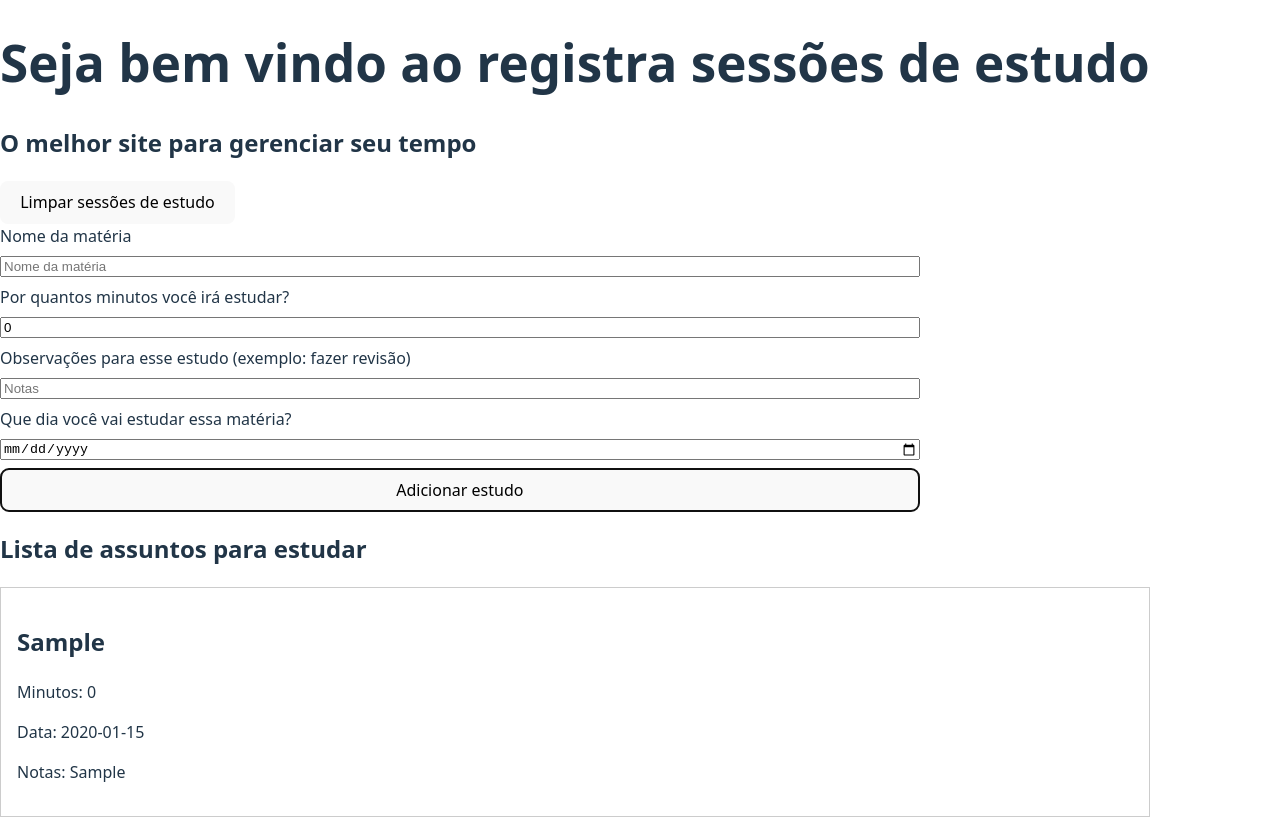
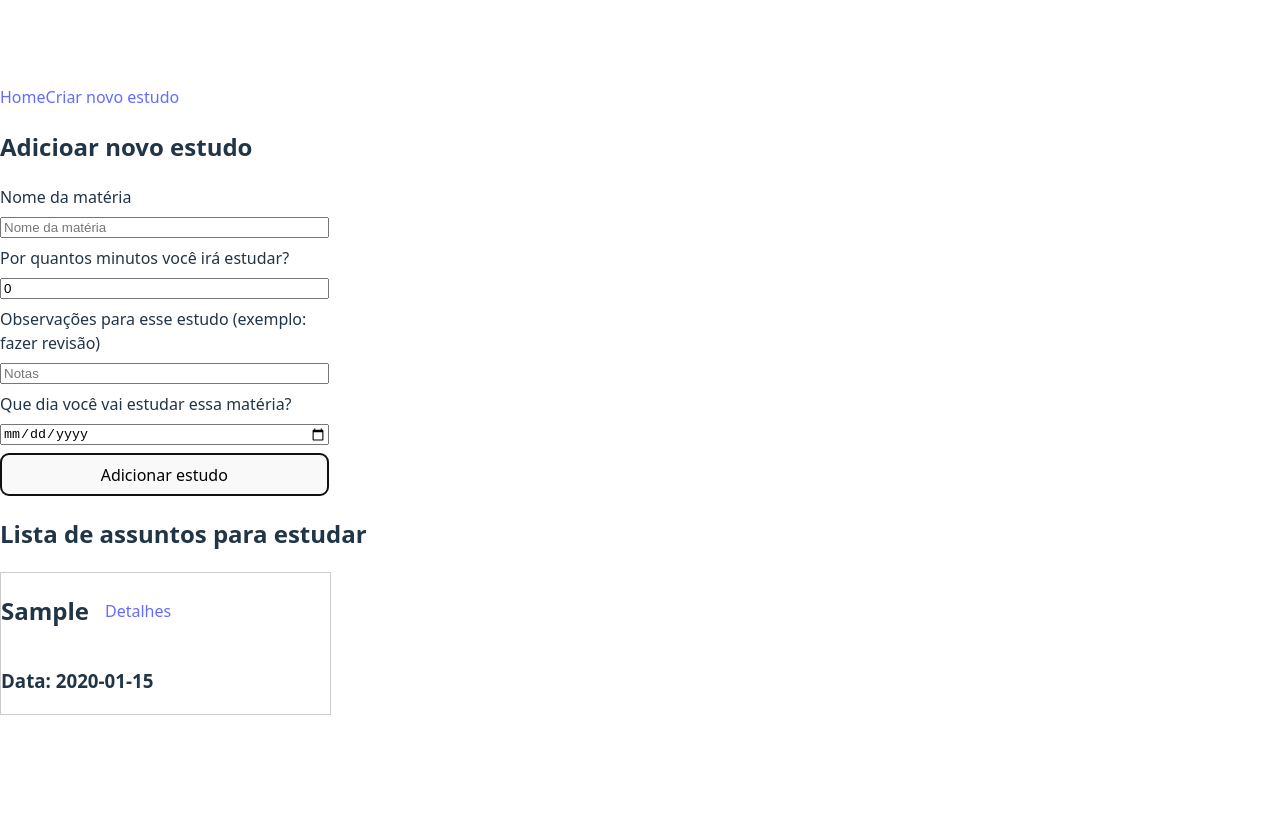
Before and after one commit to mrpine19/Checkpoint5-Front-end, a React (Vite) app: page /add in a window 1280 px wide. Both pictures are taken after typing "Sample", "Sample", "2020-01-15" into the empty fields and a click on the button "Adicionar estudo". Built offline with nearby package versions, Linux system fonts and the light colour scheme.

Commit message:
feat: added react router dom

```diff
--- a/package.json
+++ b/package.json
@@ -11,7 +11,8 @@
   },
   "dependencies": {
     "react": "^19.1.1",
-    "react-dom": "^19.1.1"
+    "react-dom": "^19.1.1",
+    "react-router-dom": "^7.9.3"
   },
   "devDependencies": {
     "@eslint/js": "^9.36.0",
--- a/src/App.tsx
+++ b/src/App.tsx
@@ -1,28 +1,21 @@
-import { useState } from "react";
-import { Header } from "./components/header"
-import type { StudySession } from "./types/study-session";
-import { StudySessionList } from "./components/study-session-list";
-import { StudySessionForm } from "./components/study-session-form";
+import { BrowserRouter, Route, Routes } from "react-router-dom";
+import { Layout } from "./components/layout";
+import { Home } from "./pages/home";
+import { AddStudySession } from "./pages/add-study-session";
+import { StudySessionDetails } from "./pages/study-session-details";
 
 function App() {
-  const [listStudySession, setListSessionStudy] = useState<StudySession[]>([]);
-
-  function addStudySession(studySession: StudySession) {
-    setListSessionStudy((previous) => [...previous, studySession]);
-  }
-
-  function cleanStudySessionsList() {
-    setListSessionStudy([]);
-  }
-
   return (
     <>
-      <Header/>
-        <main>
-          <button onClick={cleanStudySessionsList}>Limpar sessões de estudo</button>
-        <StudySessionForm onAdd={addStudySession} />
-        <StudySessionList studySessionList={listStudySession} />
-      </main>
+      <BrowserRouter>
+      <Routes>
+        <Route path="/" element={<Layout />}>
+          <Route index element={<Home />} />
+          <Route path="/add" element={<AddStudySession />} />
+          <Route path="/studySession/:id" element={<StudySessionDetails />} />
+        </Route>
+      </Routes>
+    </BrowserRouter>
     </>
 
   );
--- /dev/null
+++ b/src/components/layout.tsx
@@ -0,0 +1,13 @@
+import { Link, Outlet } from "react-router-dom";
+
+export function Layout() {
+  return (
+    <>
+      <nav>
+        <Link to="/">Home</Link>
+        <Link to="/add">Criar novo estudo</Link>
+      </nav>
+      <Outlet />
+    </>
+  );
+}
--- a/src/components/study-session-list.tsx
+++ b/src/components/study-session-list.tsx
@@ -1,5 +1,5 @@
 import type { StudySession } from "../types/study-session";
-import { StudySessionCard } from "./study-session-card";
+import { StudySessionResume } from "./study-session-resume";
 
 interface StudySessionListProps{
     studySessionList: StudySession[];
@@ -10,7 +10,7 @@ export function StudySessionList({ studySessionList }: StudySessionListProps){
         <>
         <h2>Lista de assuntos para estudar</h2>
         {studySessionList.map((value) => {
-            return <StudySessionCard studySession={value} />;
+            return <StudySessionResume studySession={value} />;
         })}
         </>
     );
--- /dev/null
+++ b/src/components/study-session-resume.tsx
@@ -0,0 +1,33 @@
+import { Link } from "react-router-dom";
+import type { StudySession } from "../types/study-session";
+
+interface StudySessionResumeProps{
+    studySession: StudySession;
+}
+
+export function StudySessionResume({ studySession }: StudySessionResumeProps){
+    return (
+        <div
+            style={{
+                marginTop: "0.5rem",
+                border: "1px solid #ccc",
+                width: "80%",
+            }}
+            >
+            <div
+                style={{
+                display: "flex",
+                gap: "1rem",
+                alignItems: "center",
+                }}
+            >
+                <h2>{studySession.subject}</h2>
+                <Link to={`/studySession/${studySession.id}`} state={{ studySession }}>
+                Detalhes
+                </Link>
+            </div>
+
+            <h3>Data: {studySession.date}</h3>
+        </div>
+    );
+}
--- /dev/null
+++ b/src/pages/add-study-session.tsx
@@ -0,0 +1,21 @@
+import { useState } from "react"
+import type { StudySession } from "../types/study-session";
+import { StudySessionForm } from "../components/study-session-form";
+import { StudySessionList } from "../components/study-session-list";
+
+export function AddStudySession() {
+  const [studySession, setStudySession] = useState<StudySession[]>([]);
+
+  function addStudySession(studySession: StudySession): void {
+    setStudySession((previous) => [...previous, studySession]);
+  }
+
+  return (
+    <>
+        <h2>Adicioar novo estudo</h2>
+
+        <StudySessionForm onAdd={addStudySession} />
+        <StudySessionList studySessionList={studySession} />
+    </>
+  );
+}
--- /dev/null
+++ b/src/pages/home.tsx
@@ -0,0 +1,3 @@
+export function Home() {
+  return <h2>🏠 Página Inicial - Lista de Treinos</h2>;
+}
--- /dev/null
+++ b/src/pages/study-session-details.tsx
@@ -0,0 +1,15 @@
+import { useLocation, useParams } from "react-router-dom";
+import { StudySessionCard } from "../components/study-session-card";
+
+export function StudySessionDetails() {
+    const { id } = useParams();
+    const { state } = useLocation();
+
+    return (
+        <>
+            <h2>Detalhes da sessão de estudo</h2>
+            <p>ID da sessão: {id}</p>
+            <StudySessionCard studySession={state.studySession} />
+        </>
+    );
+}
```
Also changed, not shown: 1 other file (tests, documents, lock files or other folders).
